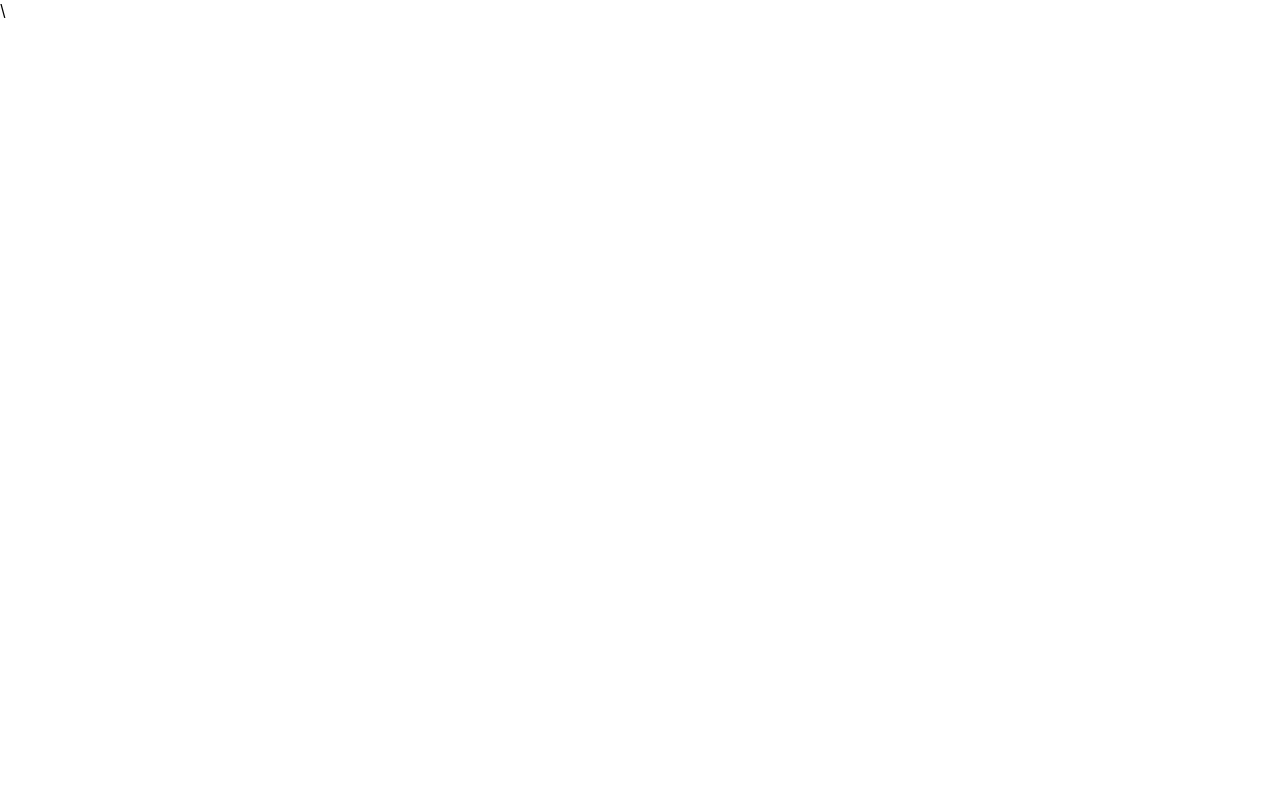
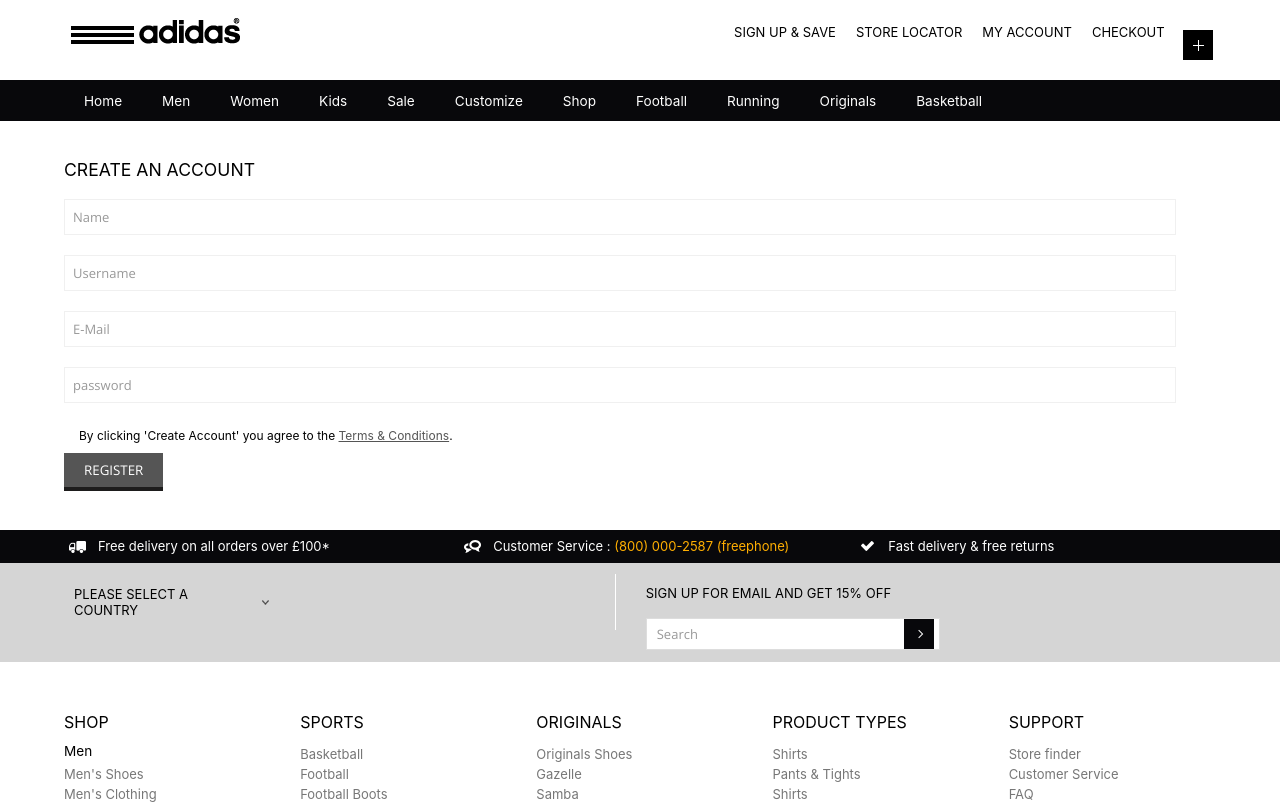
Before and after one commit to IdSundev/user-frontend-final-exam, a React (Create React App) app: page /register in a window 1280 px wide. Shown: the top 804 px of the page. Built offline with nearby package versions, Linux system fonts and the light colour scheme.

Commit message:
User Register dan Forget Password

```diff
--- a/public/css/style.css
+++ b/public/css/style.css
@@ -1184,6 +1184,51 @@
 .comments-area input[type="button"]:hover{
 	background:#444;
 }
+
+.register {
+	background: #555;
+	color: #FFF;
+	/* font-size: 0.8em; */
+	padding: 8px 20px;
+	/* border-radius: 5px; */
+	border-bottom: 4px solid #1D1C1C;
+	transition: 0.5s all;
+	-webkit-transition: 0.5s all;
+	-moz-transition: 0.5s all;
+	-o-transition: 0.5s all;
+	display: inline-block;
+	font-family: 'Open Sans', sans-serif;
+	cursor: pointer;
+	outline: none;
+	text-transform: uppercase;
+	border-right: none;
+	border-left: none;
+	border-top: none;
+	float: left;
+}
+
+.reset_password {
+	background: #555;
+	color: #FFF;
+	/* font-size: 0.8em; */
+	padding: 8px 20px;
+	/* border-radius: 5px; */
+	border-bottom: 4px solid #1D1C1C;
+	transition: 0.5s all;
+	-webkit-transition: 0.5s all;
+	-moz-transition: 0.5s all;
+	-o-transition: 0.5s all;
+	display: inline-block;
+	font-family: 'Open Sans', sans-serif;
+	cursor: pointer;
+	outline: none;
+	text-transform: uppercase;
+	border-right: none;
+	border-left: none;
+	border-top: none;
+	float: left;
+}
+
 p#login-form-remember{
 	float:left;
 }
@@ -1221,6 +1266,24 @@
 .register_account form input[type="text"]:hover, .register_account form select:hover{
 	border:1px solid #DBDADA;
 }
+
+.forget_password{
+	padding:3% 0;
+}
+.forget_password form input[type="text"], .forget_password form select {
+	font-size: 0.8125em;
+	color: #999;
+	padding: 8px;
+	outline: none;
+	margin: 10px 0;
+	width: 35%;
+	font-family: 'Open Sans', sans-serif;
+	border:1px solid #f0f0f0;
+}
+.forget_password form input[type="text"]:hover, .forget_password form select:hover{
+	border:1px solid #DBDADA;
+}
+
 button.grey {
 	background: #555;
 	color: #FFF;
--- a/public/index.html
+++ b/public/index.html
@@ -8,6 +8,7 @@
   <meta name="theme-color" content="#000000" />
   <meta name="description" content="Web site created using create-react-app" />
   <link rel="apple-touch-icon" href="%PUBLIC_URL%/logo192.png" />
+  <base href="/">
   <!--
       manifest.json provides metadata used when your web app is installed on a
       user's mobile device or desktop. See https://developers.google.com/web/fundamentals/web-app-manifest/
--- a/src/App.js
+++ b/src/App.js
@@ -1,8 +1,13 @@
 import React, { Component } from 'react'
 import {Route} from 'react-router-dom'
 
+
 import Homepage from './pages/Homepage'
 import Login from './pages/Login'
+import Register from './pages/Register'
+import ForgetPassword from './pages/ForgetPassword'
+import ResetPassword from './pages/ResetPassword'
+
 
 
 export default class App extends Component {
@@ -10,7 +15,11 @@
     return (
       <div>
         <Route exact path="/" component={Homepage}/>
-        <Route path="/login" component={Login}/>\
+        <Route path="/login" component={Login}/>
+        <Route path="/register" component={Register}/>
+        <Route path="/forgetpassword" component={ForgetPassword}/>
+        <Route path="/resetpassword/:id" component={ResetPassword}/>
+
       </div>
     )
   }
--- a/src/components/HeaderTop.js
+++ b/src/components/HeaderTop.js
@@ -11,7 +11,7 @@
                     </div>
                     <div className="cssmenu">
                         <ul>
-                            <li className="active"><a href="register.html">Sign up &amp; Save</a></li>
+                            <li className="active"><Link to="/register">Sign up &amp; Save</Link></li>
                             <li><a href="shop.html">Store Locator</a></li>
                             <li><Link to="/login">My Account</Link></li>
                             <li><a href="checkout.html">CheckOut</a></li>
--- /dev/null
+++ b/src/pages/ForgetPassword.js
@@ -0,0 +1,71 @@
+import React, { Component } from 'react'
+import axios from 'axios'
+import Footer from '../components/Footer'
+import HeaderBottom from '../components/HeaderBottom'
+import HeaderTop from '../components/HeaderTop'
+import {Redirect} from 'react-router-dom'
+
+export default class ForgetPassword extends Component {
+
+    constructor() {
+        super();
+
+        this.state = {
+            isEmailVerified: false
+        };
+    }
+
+    insert(refs) {
+        var self = this;
+
+        let formData = {
+            email: refs.email.value
+        }
+
+        axios.post('http://localhost:3001/forgetpassword', formData, {
+        }).then(function (response) {
+            console.log(response.data);
+            alert('success')
+
+            self.setState({
+                isEmailVerified: true
+            })
+
+        }).catch(function (err) {
+            console.log(err);
+        });
+    }
+
+
+    render() {
+
+        if (this.state.isEmailVerified === true) {
+            return <Redirect to='/login' />
+        }
+
+        return (
+            <div>
+                <HeaderTop />
+                <HeaderBottom />
+                <div className="forget_password">
+                    <div className="wrap">
+                        <h4 className="title">Email Verification</h4>
+                        <form>
+                            <p className="terms">Enter your email below to reset the password</p>
+                            <br />
+                            <br />
+                            <div>
+                                <div><input type="text" defaultValue="E-Mail" onfocus="this.value = '';" onblur="if (this.value == '') {this.value = 'E-Mail';}" ref="email" /></div>
+                            </div>
+                            <br />
+                            <input type="button" className="reset_password" onClick={() => this.insert(this.refs)} value="Submit" />
+                            <div className="clear" />
+                        </form>
+                    </div>
+                </div>
+                <Footer />
+                <a href="#" id="toTop" style={{ display: 'block' }}><span id="toTopHover" style={{ opacity: 1 }} /></a>
+            </div>
+        )
+    }
+}
--- a/src/pages/Login.js
+++ b/src/pages/Login.js
@@ -4,7 +4,7 @@
 import HeaderTop from '../components/HeaderTop'
 import axios from 'axios'
 import Cookies from 'universal-cookie'
-import {Redirect} from 'react-router-dom'
+import {Link, Redirect} from 'react-router-dom'
 
 const cookies = new Cookies()
 
@@ -97,7 +97,7 @@
                                             <input type="text" ref="password" />
                                         </p>
                                         <p id="login-form-remember">
-                                            <label><a href="#">Forget Your Password ? </a></label>
+                                            <label><Link to="/forgetpassword">Forget Your Password ?</Link></label>
                                         </p>
                                         <p>
                                             <input type="button" onClick={() => this.insert(this.refs)} value="Login" />
--- a/src/pages/Tes.js
+++ b/src/pages/MyAccount.js
@@ -1,10 +1,10 @@
 import React, { Component } from 'react'
 
-export default class Tes extends Component {
+export default class MyAccount extends Component {
     render() {
         return (
             <div>
-                Hello World
+                <p>Hello World</p>
             </div>
         )
     }
--- /dev/null
+++ b/src/pages/Register.js
@@ -0,0 +1,80 @@
+import React, { Component } from 'react'
+import Footer from '../components/Footer'
+import HeaderBottom from '../components/HeaderBottom'
+import HeaderTop from '../components/HeaderTop'
+import axios from 'axios'
+import {Redirect} from 'react-router-dom'
+
+
+export default class Register extends Component {
+
+    constructor() {
+        super();
+
+        this.state = {
+            register: false
+        };
+    }
+
+    insert(refs) {
+        var self = this;
+
+        let formData = {
+
+            full_name: refs.full_name.value,
+            username: refs.username.value,
+            email: refs.email.value,
+            password: refs.password.value,
+            status: "UNVERIFIED"
+
+        }
+
+        axios.post('http://localhost:3001/register', formData, {
+        }).then(function (response) {
+            console.log(response.data);
+            alert('success')
+
+            self.setState({
+                insert_flag: 1,
+                register: true
+            })
+
+        }).catch(function (err) {
+            console.log(err);
+        });
+    }
+
+    render() {
+
+        if (this.state.register === true) {
+            return <Redirect to='/login' />
+        }
+
+        return (
+            <div>
+                <HeaderTop />
+                <HeaderBottom />
+                <div className="register_account">
+                    <div className="wrap">
+                        <h4 className="title">Create an Account</h4>
+                        <form>
+                            <div>
+                                <div><input type="text" defaultValue="Name" onfocus="this.value = '';" onblur="if (this.value == '') {this.value = 'Name';}" ref="full_name" /></div>
+                                <div><input type="text" defaultValue="Username" onfocus="this.value = '';" onblur="if (this.value == '') {this.value = 'Username';}" ref="username"/></div>
+                                <div><input type="text" defaultValue="E-Mail" onfocus="this.value = '';" onblur="if (this.value == '') {this.value = 'E-Mail';}" ref="email" /></div>
+                                <div><input type="text" defaultValue="password" onfocus="this.value = '';" onblur="if (this.value == '') {this.value = 'password';}" ref="password"/></div>
+                            </div>
+                            <p className="terms">By clicking 'Create Account' you agree to the <a href="#">Terms &amp; Conditions</a>.</p>
+                            <br/>
+                            <br/>
+                            <input type="button" className="register" onClick={() => this.insert(this.refs)} value="Register" />
+                            <div className="clear" />
+                        </form>
+                    </div>
+                </div>
+                <Footer />
+                <a href="#" id="toTop" style={{ display: 'block' }}><span id="toTopHover" style={{ opacity: 1 }} /></a>
+            </div>
+        )
+    }
+}
--- /dev/null
+++ b/src/pages/ResetPassword.js
@@ -0,0 +1,73 @@
+import React, { Component } from 'react'
+import axios from 'axios'
+import Footer from '../components/Footer'
+import HeaderBottom from '../components/HeaderBottom'
+import HeaderTop from '../components/HeaderTop'
+import {Redirect} from 'react-router-dom'
+
+export default class ResetPassword extends Component {
+
+    constructor() {
+        super();
+
+        this.state = {
+            isPasswordReset: false
+        };
+    }
+
+    insert(refs) {
+        var self = this;
+
+        let formData = {
+            newPassword: refs.newPassword.value,
+            confirmPassword: refs.confirmPassword.value,
+            rand: this.props.match.params.id
+        }
+
+        console.log(this.props.match.params.id)
+        console.log(formData)
+
+        axios.post(`http://localhost:3001/resetpassword/${this.props.match.params.id}`, formData, {
+        }).then(function (response) {
+            console.log(response.data);
+            alert('success')
+
+            self.setState({
+                isPasswordReset: true
+            })
+
+        }).catch(function (err) {
+            console.log(err);
+        });
+    }
+
+    render() {
+
+        if (this.state.isPasswordReset === true) {
+            return <Redirect to='/login' />
+        }
+
+        return (
+            <div>
+                <HeaderTop/>
+                <HeaderBottom/>
+                <div className="forget_password">
+                    <div className="wrap">
+                        <h4 className="title">Reset Password</h4>
+                        <form>
+                            <div>
+                                <div><input type="text" defaultValue="New Password" onfocus="this.value = '';" onblur="if (this.value == '') {this.value = 'New Password';}" ref="newPassword"/></div>
+                                <div><input type="text" defaultValue="Confirm Password" onfocus="this.value = '';" onblur="if (this.value == '') {this.value = 'Confirm Password';}" ref="confirmPassword"/></div>
+                            </div>
+                            <br />
+                            <input type="button" className="reset_password" onClick={() => this.insert(this.refs)} value="Reset Password" />
+                            <div className="clear" />
+                        </form>
+                    </div>
+                </div>
+                <Footer />
+                <a href="#" id="toTop" style={{ display: 'block' }}><span id="toTopHover" style={{ opacity: 1 }} /></a>
+            </div>
+        )
+    }
+}
```
